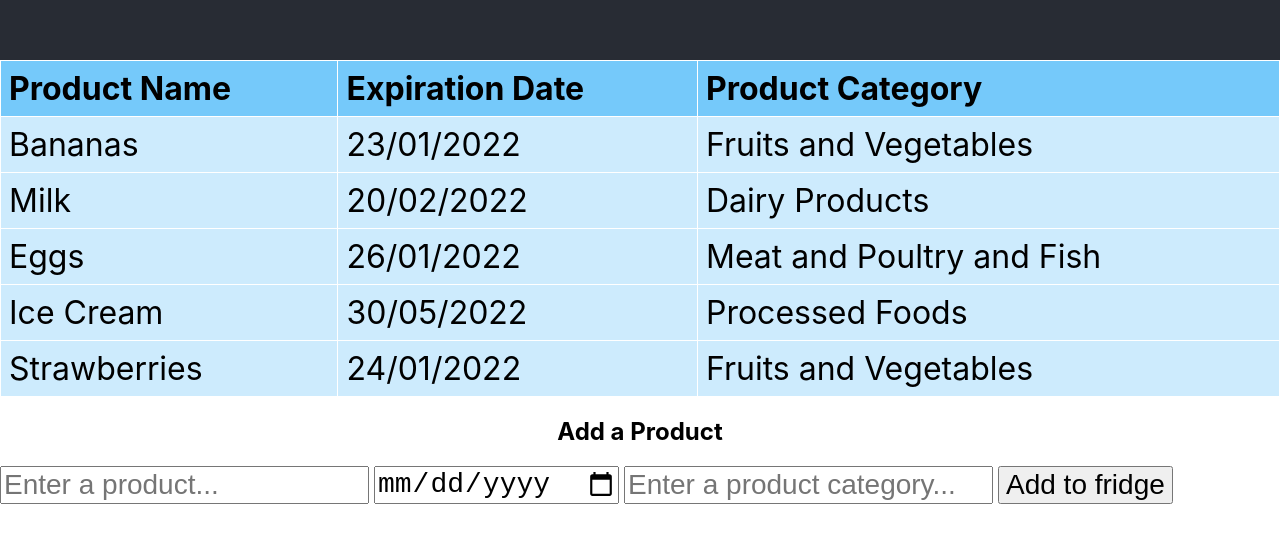
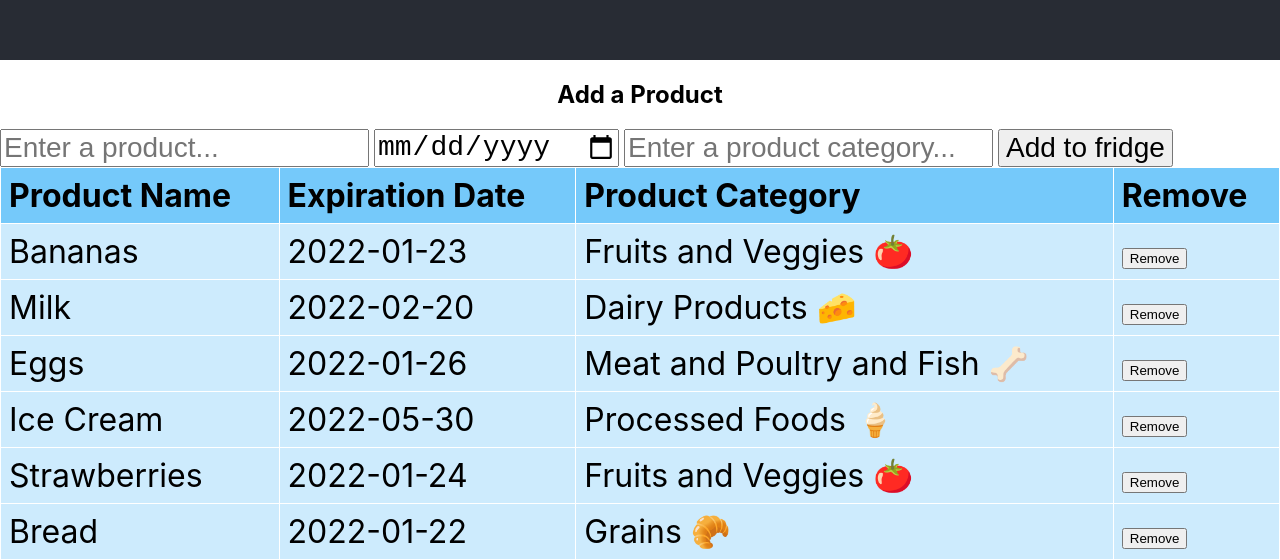
Before and after one commit to yu-an-lu/potatOH-, a React (Create React App) app in the folder main_app/: page / in a window 1280 px wide. Shown: the part 740-1300 px from the top of the page. Before the commit the page ends 1244 px from the top, so only its background shows below. Built offline with nearby package versions, Linux system fonts and the light colour scheme.

Commit message:
Finish setting up add element to table

```diff
--- a/main_app/src/App.js
+++ b/main_app/src/App.js
@@ -1,6 +1,6 @@
 
 import React , { useState } from "react";
-
+import { nanoid } from 'nanoid';
 import './App.css';
 //import './aesthetic.css'
 
@@ -17,7 +17,7 @@ function App() {
     //going to use the name of the input to determine what input field and input value has changed
     productName: '',
     expirationDate: '',
-    email: '',
+    productCategory: '',
   })
 
   const handleAddFormChange = (event) => {
@@ -32,6 +32,26 @@ function App() {
     setAddDataToForm(newFormData);
   }
 
+  const handleAddFormSubmit = (event) =>{
+      event.preventDefault();
+      const newFood = {
+        id: nanoid(),
+        productName: addDataToForm.productName,
+        expirationDate: addDataToForm.expirationDate,
+        productCategory: addDataToForm.productCategory,
+      };
+      const newFoods = [... foods, newFood];
+      setFoods(newFoods);
+  }
+
+  const handleRemoveClick = (foodId) => {
+    const newFoods = [... foods];
+
+    const index = foods.findIndex((food)=>food.id === foodId);
+
+    newFoods.splice(index, 1);
+    setFoods(newFoods);
+  }
 
   return (
     <div className="App">
@@ -41,28 +61,8 @@ function App() {
         </p>
       </header>
       <body>
-        <table>
-          <thead>
-            <tr>
-              <th>Product Name</th>
-              <th>Expiration Date</th>
-              <th>Product Category</th>
-            </tr>
-          </thead>
-          <tbody>
-            { //going to create a row for each food in our foods array
-              //parse through array, current element will be temp stored in variable food
-            foods.map((food)=> (
-            <tr>
-              <td>{food.productName}</td>
-              <td>{food.expirationDate}</td>
-              <td>{food.productCategory}</td>
-            </tr>
-            ))}
-          </tbody>
-        </table>
-        <h2>Add a Product</h2>
-        <form>
+      <h2>Add a Product</h2>
+        <form onSubmit={handleAddFormSubmit}>
           <input
             type="text"
             name="productName"
@@ -86,6 +86,30 @@ function App() {
             />
             <button type="submit">Add to fridge</button>
         </form>
+        <table>
+          <thead>
+            <tr>
+              <th>Product Name</th>
+              <th>Expiration Date</th>
+              <th>Product Category</th>
+              <th>Remove</th>
+            </tr>
+          </thead>
+          <tbody>
+            { //going to create a row for each food in our foods array
+              //parse through array, current element will be temp stored in variable food
+            foods.map((food)=> (
+            <tr >
+              <td>{food.productName}</td>
+              <td>{food.expirationDate}</td>
+              <td>{food.productCategory}</td>
+              <td>
+                <button type="button" onClick={()=> handleRemoveClick(food.id)}> Remove </button>
+              </td>
+            </tr>
+            ))}
+          </tbody>
+        </table>
       </body>
     </div>
   );
--- a/main_app/src/demo_data.json
+++ b/main_app/src/demo_data.json
@@ -4,31 +4,38 @@
     {
         "id": 1,
         "productName": "Bananas",
-        "expirationDate": "23/01/2022",
-        "productCategory": "Fruits and Vegetables"
+        "expirationDate": "2022-01-23",
+        "productCategory": "Fruits and Veggies 🍅"
     },
     {
         "id": 2,
         "productName": "Milk",
-        "expirationDate": "20/02/2022",
-        "productCategory": "Dairy Products"
+        "expirationDate": "2022-02-20",
+        "productCategory": "Dairy Products 🧀"
     },
     {
         "id": 3,
         "productName": "Eggs",
-        "expirationDate": "26/01/2022",
-        "productCategory": "Meat and Poultry and Fish"
+        "expirationDate": "2022-01-26",
+        "productCategory": "Meat and Poultry and Fish 🦴"
     },
     {
         "id": 4,
         "productName": "Ice Cream",
-        "expirationDate": "30/05/2022",
-        "productCategory": "Processed Foods"
+        "expirationDate": "2022-05-30",
+        "productCategory": "Processed Foods 🍦"
     },
     {
         "id": 5,
         "productName": "Strawberries",
-        "expirationDate": "24/01/2022",
-        "productCategory": "Fruits and Vegetables"
+        "expirationDate": "2022-01-24",
+        "productCategory": "Fruits and Veggies 🍅"
+    },
+
+    {
+        "id": 6,
+        "productName": "Bread",
+        "expirationDate": "2022-01-22",
+        "productCategory": "Grains 🥐"
     }
   ]
```
